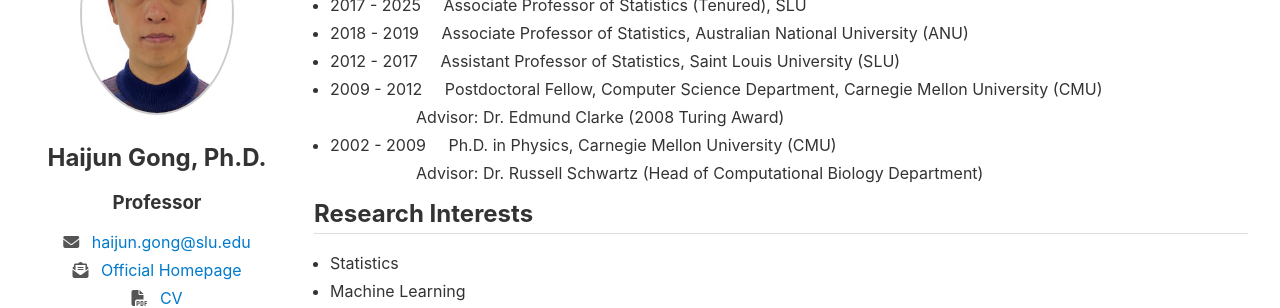
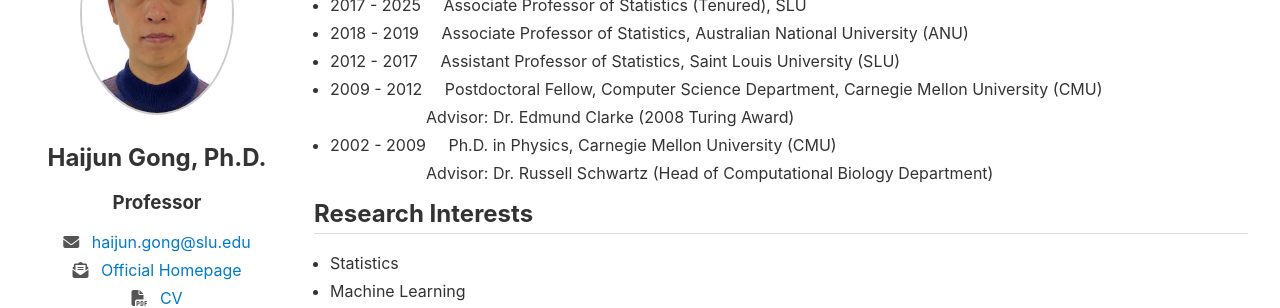
Before and after one commit to GongData/gongData.github.io, a Jekyll site: the page index.html, which Jekyll copies as it is, in a window 1280 px wide. Shown: the part 177-485 px from the top of the page. Built offline with Jekyll 4.4.1, drawn with Linux system fonts in a browser that asks for light colours.

Commit message:
Update index.html

```diff
--- a/index.html
+++ b/index.html
@@ -131,12 +131,12 @@
 <li>2012 - 2017 &nbsp; &nbsp; Assistant Professor of Statistics, Saint Louis University (SLU)</li>
 <li>2009 - 2012  &nbsp; &nbsp; Postdoctoral Fellow, Computer Science Department, Carnegie Mellon University (CMU)</li>
        <ul style="margin-top: 4px; margin-bottom: 4px;">
-      <li style="list-style-type: none; margin-left: 70px;">Advisor: Dr. Edmund Clarke (2008 Turing Award)</li>
+      <li style="list-style-type: none; margin-left: 80px;">Advisor: Dr. Edmund Clarke (2008 Turing Award)</li>
     </ul>
   </li>
 <li>2002 - 2009 &nbsp; &nbsp; Ph.D. in Physics, Carnegie Mellon University (CMU) </li>
        <ul style="margin-top: 4px; margin-bottom: 4px;">
-      <li style="list-style-type: none; margin-left: 70px;">Advisor: Dr. Russell Schwartz (Head of Computational Biology Department)</li>
+      <li style="list-style-type: none; margin-left: 80px;">Advisor: Dr. Russell Schwartz (Head of Computational Biology Department)</li>
     </ul>
   </li>
 </ul>
```
